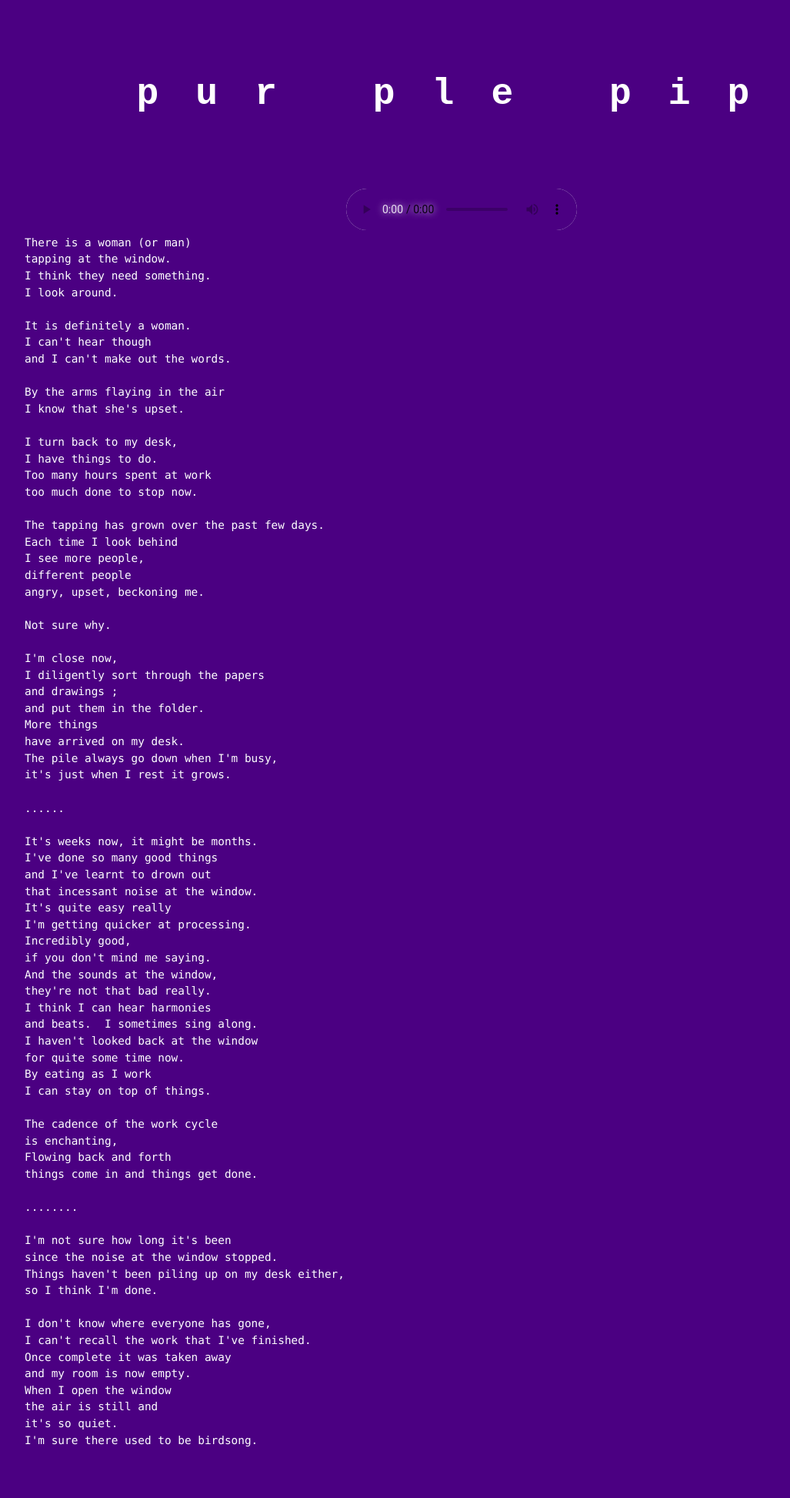
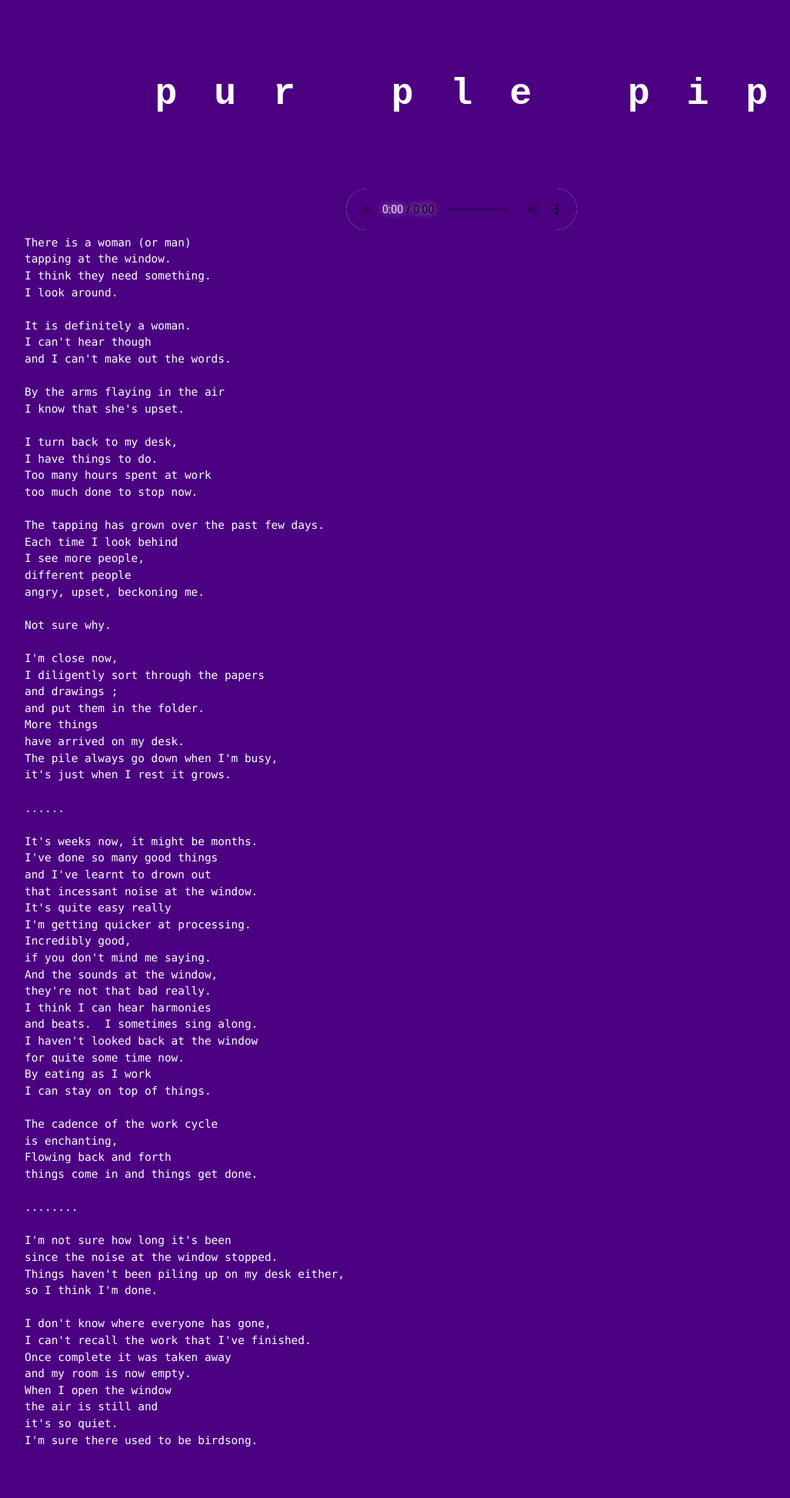
Before and after one commit to ianhomer/purplepip, a Jekyll site: the page built from README.md, in a window 1280 px wide. Shown: the whole page at 77% size, without its empty margins (40-1067 px from the left). Built offline with Jekyll 4.4.1, drawn with Linux system fonts in a browser that asks for light colours; our own code applies the rules of GitHub Pages for plain Markdown files.

Commit message:
Padding left header

```diff
--- a/_sass/_core.scss
+++ b/_sass/_core.scss
@@ -23,6 +23,7 @@ div.hold {
   }
 
   h1 {
+    padding : 0em 0em 0em 1em;
     font-family: "Courier New";
     font-size : 3em;
     font-weight : bold;
```
